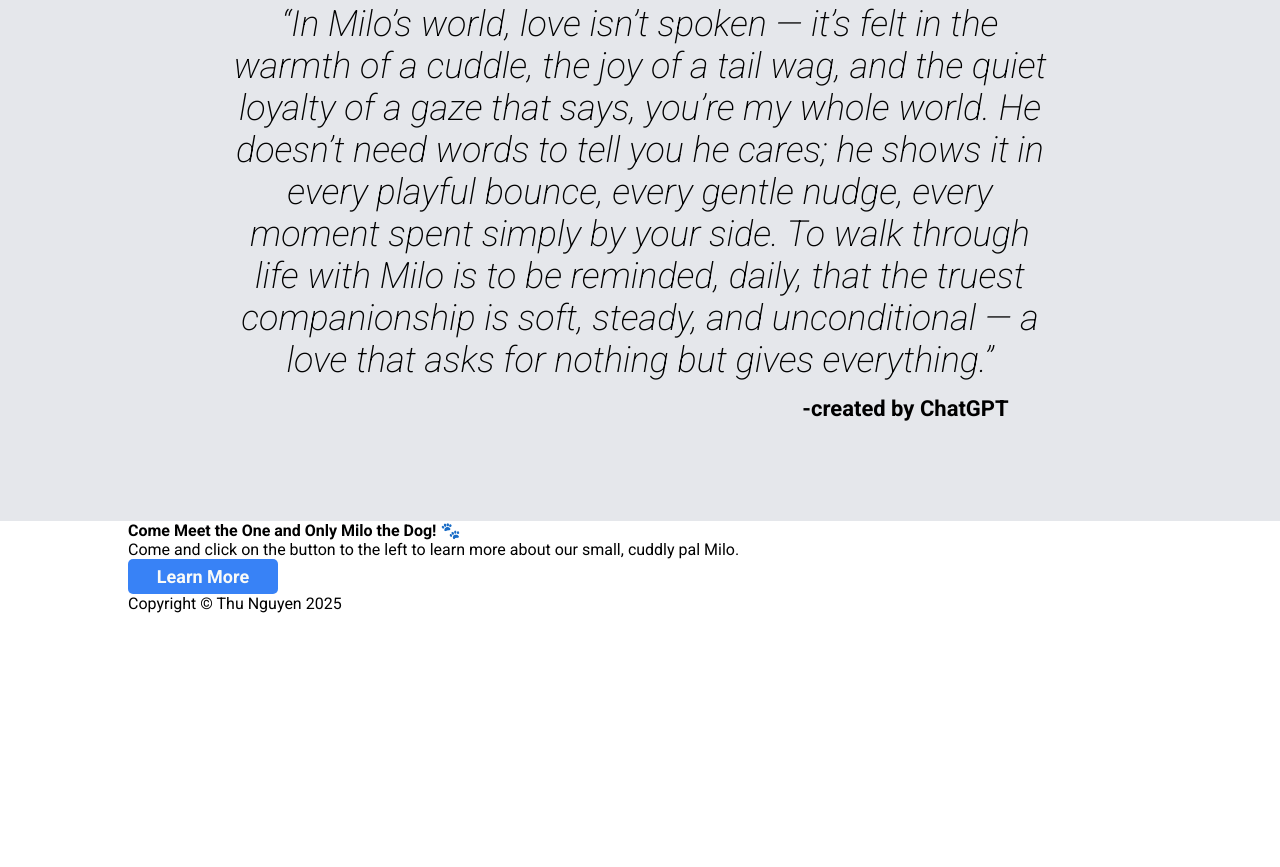
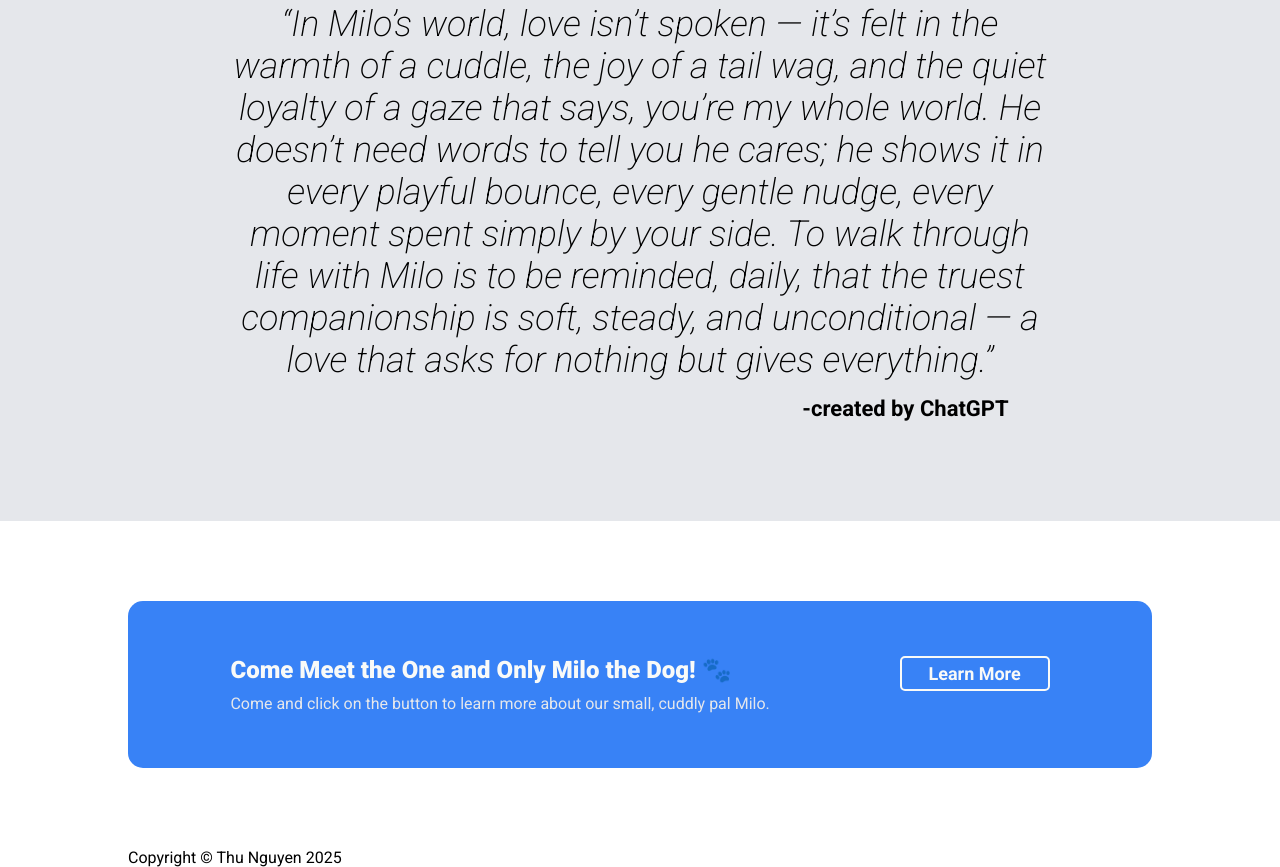
Before and after one commit to telshira/milo-landing-page-project, a plain HTML site: page index.html in a window 1280 px wide. Shown: the part 1240-2107 px from the top of the page. Before the commit the page ends 1853 px from the top, so only its background shows below. Drawn offline with Linux system fonts and the light colour scheme.

Commit message:
Added styling to section 4. Remove some text from index to make it more appropriate when button shifts from changing page size

```diff
--- a/index.html
+++ b/index.html
@@ -59,7 +59,7 @@
       <div class="action-box">
         <div>
           <h4>Come Meet the One and Only Milo the Dog! 🐾</h4>
-          Come and click on the button to the left to learn more about our small, cuddly pal Milo.
+          Come and click on the button to learn more about our small, cuddly pal Milo.
         </div>
         <button class="learn-more bottom">Learn More</button>
       </div>
--- a/style.css
+++ b/style.css
@@ -160,3 +160,26 @@ h2 {
   align-self: flex-end;
   padding-right: 5%;
 }
+
+.action-box {
+  display: flex;
+  justify-content: space-between;
+  background-color: #3882F6;
+  color: #E5E7EB;
+  flex-wrap: wrap;
+  gap: 20px;
+  padding: 55px 10%;
+  margin: 80px 0;
+  border-radius: 15px;
+}
+
+h4 {
+  font-size: 24px;
+  color: #F9FAF8;
+  font-weight: 900;
+  margin-bottom: 10px;
+}
+
+.learn-more.bottom {
+  border: 2px solid #F9FAF8;
+}
```
